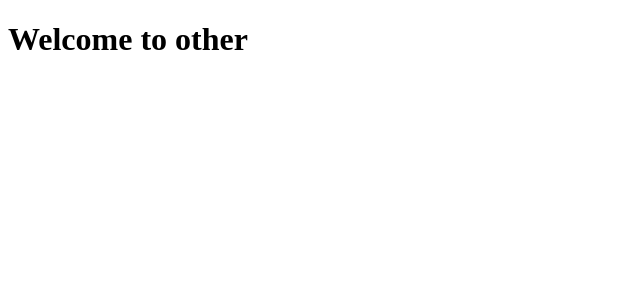
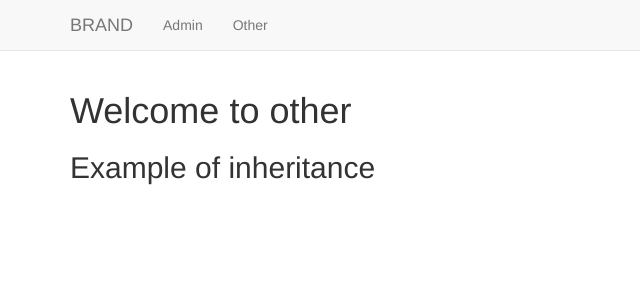
Before and after one commit to James-AR/django_react, a Django app: page /basic_app/other/ in a window 1280 px wide. Shown: the top 300 px of the page, without its empty margins (0-640 px from the left). Run offline with Django 3.2, Linux system fonts and the light colour scheme; some libraries are stand-ins or nearby versions.

Commit message:
More django

```diff
--- a/django_four/templates/basic_app/base.html
+++ b/django_four/templates/basic_app/base.html
@@ -0,0 +1,29 @@
+<!DOCTYPE html>
+<html lang="en">
+<head>
+    <meta charset="UTF-8">
+    <meta name="viewport" content="width=device-width, initial-scale=1.0">
+    <meta http-equiv="X-UA-Compatible" content="ie=edge">
+    <title>Document</title>
+    <link rel="stylesheet" href="https://maxcdn.bootstrapcdn.com/bootstrap/3.3.7/css/bootstrap.min.css" integrity="sha384-BVYiiSIFeK1dGmJRAkycuHAHRg32OmUcww7on3RYdg4Va+PmSTsz/K68vbdEjh4u" crossorigin="anonymous">
+</head>
+<body>
+    <nav class="navbar navbar-default navbar-static-top">
+        <div class="container">
+            <ul class=" nav navbar-nav">
+                <li><a class="navbar-brand" href="{% url 'index' %}">BRAND</a></li>
+                <li><a class="navbar-link" href="{% url 'admin:index' %}">Admin</a></li>
+                <li><a class="navbar-link" href="{% url 'basic_app:other' %}">Other</a></li>
+            </ul>
+        </div>
+    </nav>
+
+    <div class="container">
+
+        {% block body_block %}
+
+        {% endblock %}
+
+    </div>
+</body>
+</html>
--- a/django_four/templates/basic_app/other.html
+++ b/django_four/templates/basic_app/other.html
@@ -1,12 +1,6 @@
 <!DOCTYPE html>
-<html lang="en">
-<head>
-    <meta charset="UTF-8">
-    <meta name="viewport" content="width=device-width, initial-scale=1.0">
-    <meta http-equiv="X-UA-Compatible" content="ie=edge">
-    <title>Document</title>
-</head>
-<body>
+{% extends "basic_app/base.html"%}
+    {% block body_block %}
     <h1>Welcome to other</h1>
-</body>
-</html>
+    <h2>Example of inheritance</h2>
+    {% endblock %}
```
Also changed, not shown: django_four/templates/basic_app/index.html (+4 -11 lines).
